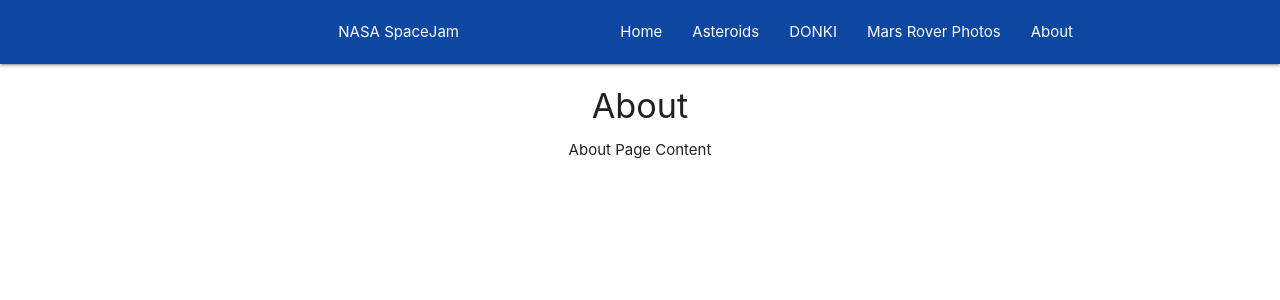
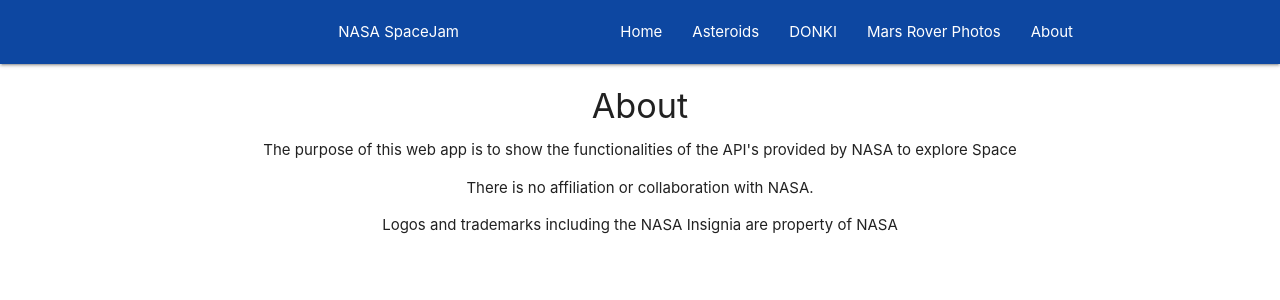
Before and after one commit to felixsam/spacejam, a React (Create React App) app: page /about in a window 1280 px wide. Shown: the top 300 px of the page. Built offline with nearby package versions, Linux system fonts and the light colour scheme.

Commit message:
update the about page

```diff
--- a/src/components/About.js
+++ b/src/components/About.js
@@ -5,7 +5,9 @@
     <div>
       <div className="container">
         <h4 className="center">About</h4>
-        <p>About Page Content</p>
+        <p>The purpose of this web app is to show the functionalities of the API's provided by NASA to explore Space</p>
+        <p>There is no affiliation or collaboration with NASA. </p>
+        <p> Logos and trademarks including the NASA Insignia are property of NASA </p>
       </div>
 
     </div>
```
